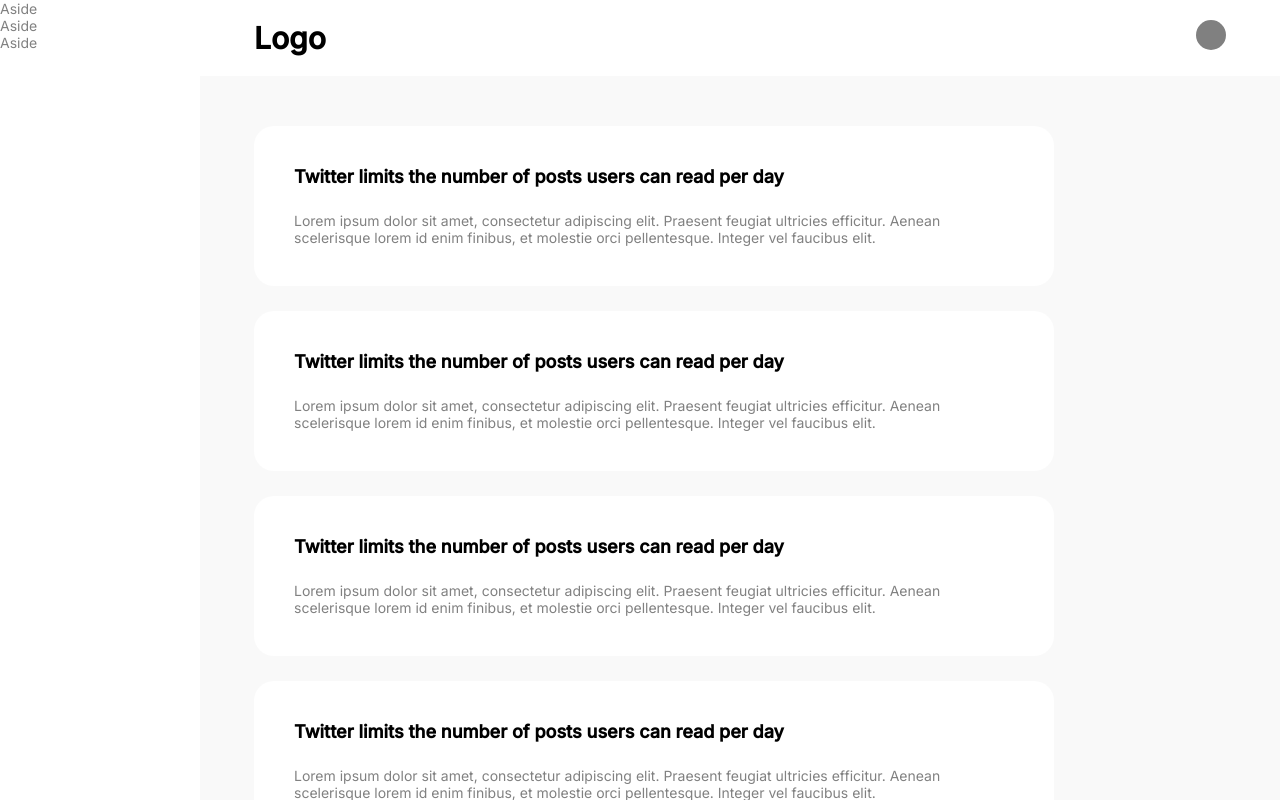
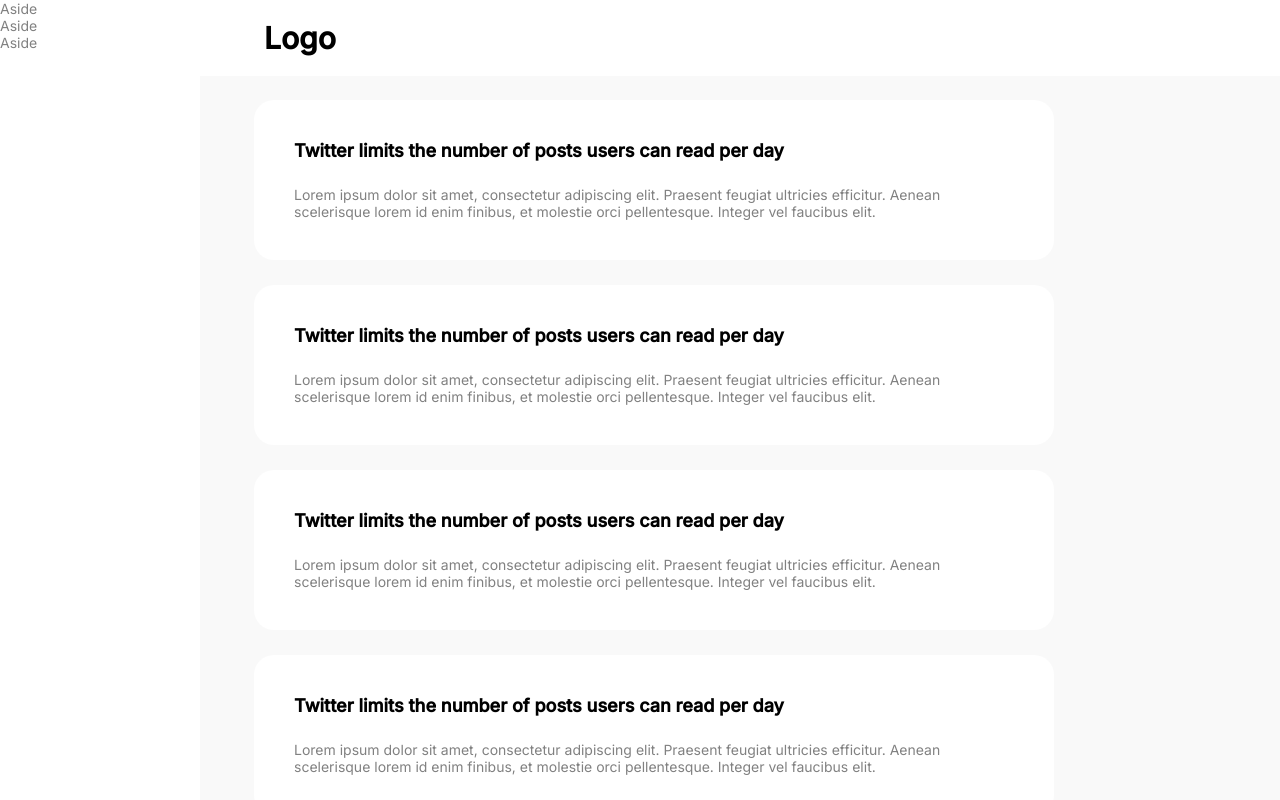
Before and after one commit to emmanuelojiji/forum, a React (Create React App) app: page / in a window 1280 px wide. Built offline with nearby package versions, Linux system fonts and the light colour scheme.

Commit message:
Header switched to fixed position

```diff
--- a/src/App.scss
+++ b/src/App.scss
@@ -4,6 +4,7 @@
   flex: 1;
   transition: 0.2s ease-in-out;
   position: relative;
+padding-top: 100px;
 
   @media only screen and (max-width: 600px) {
     min-width: 100%;
--- a/src/Components/Header.scss
+++ b/src/Components/Header.scss
@@ -4,7 +4,8 @@
     padding: 20px 5%;
     display: flex;
     justify-content: space-between;
-    position: sticky;
+    position: fixed;
+    width: 100%;
     top: 0;
 }
 
```
